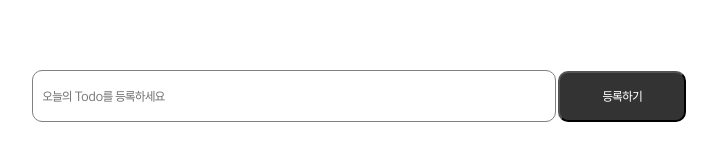
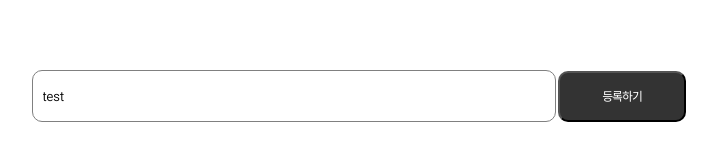
Before and after one commit to Forhye/todoList, a plain HTML site: page index.html in a window 1280 px wide. Shown: the part 120-288 px from the top of the page, without its empty margins (281-998 px from the left). Drawn offline with Linux system fonts and the light colour scheme; a web font is replaced by a local one.

Commit message:
✅ Test : input에 테스트 text value 값 추가

```diff
--- a/index.html
+++ b/index.html
@@ -24,6 +24,7 @@
             type="text"
             placeholder="오늘의 Todo를 등록하세요"
             id="todoInput"
+            value="test"
           />
         </label>
         <button type="button" class="addBtn">등록하기</button>
```
